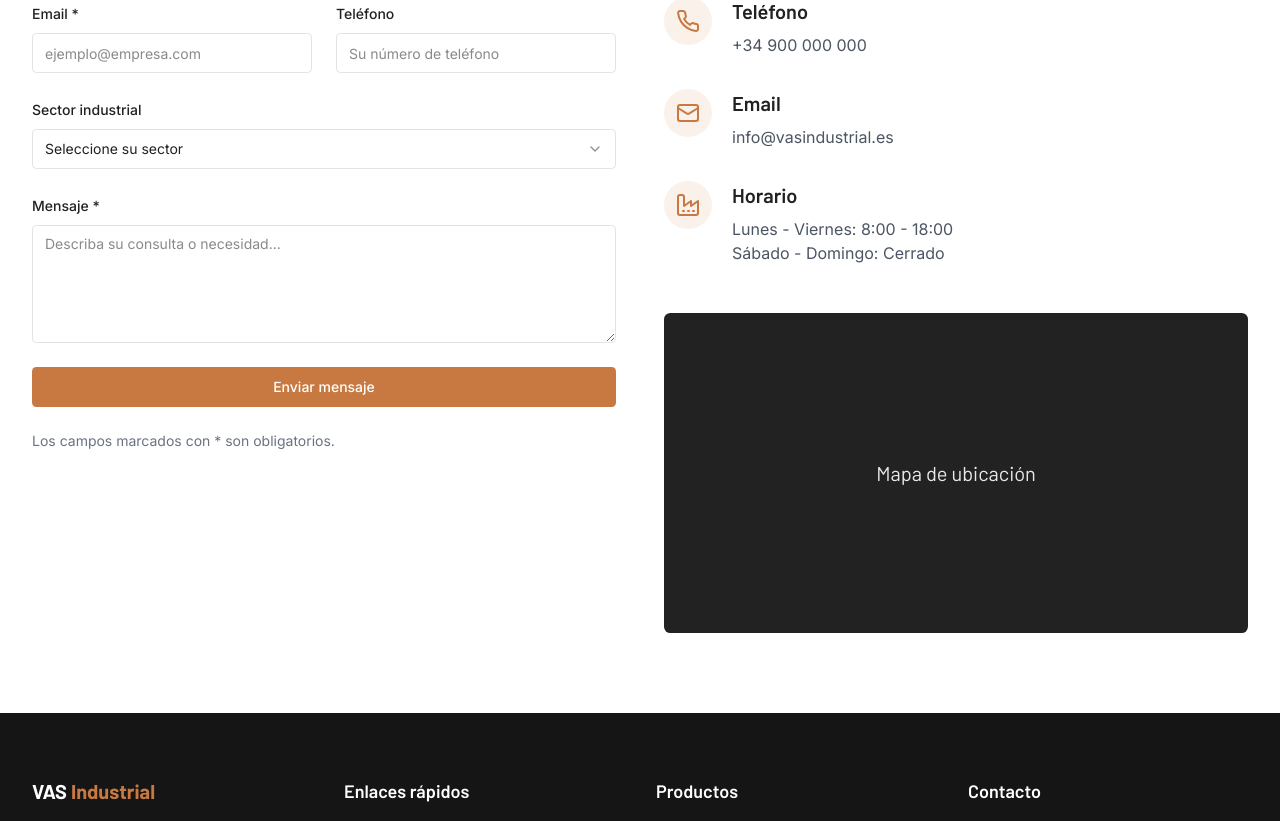
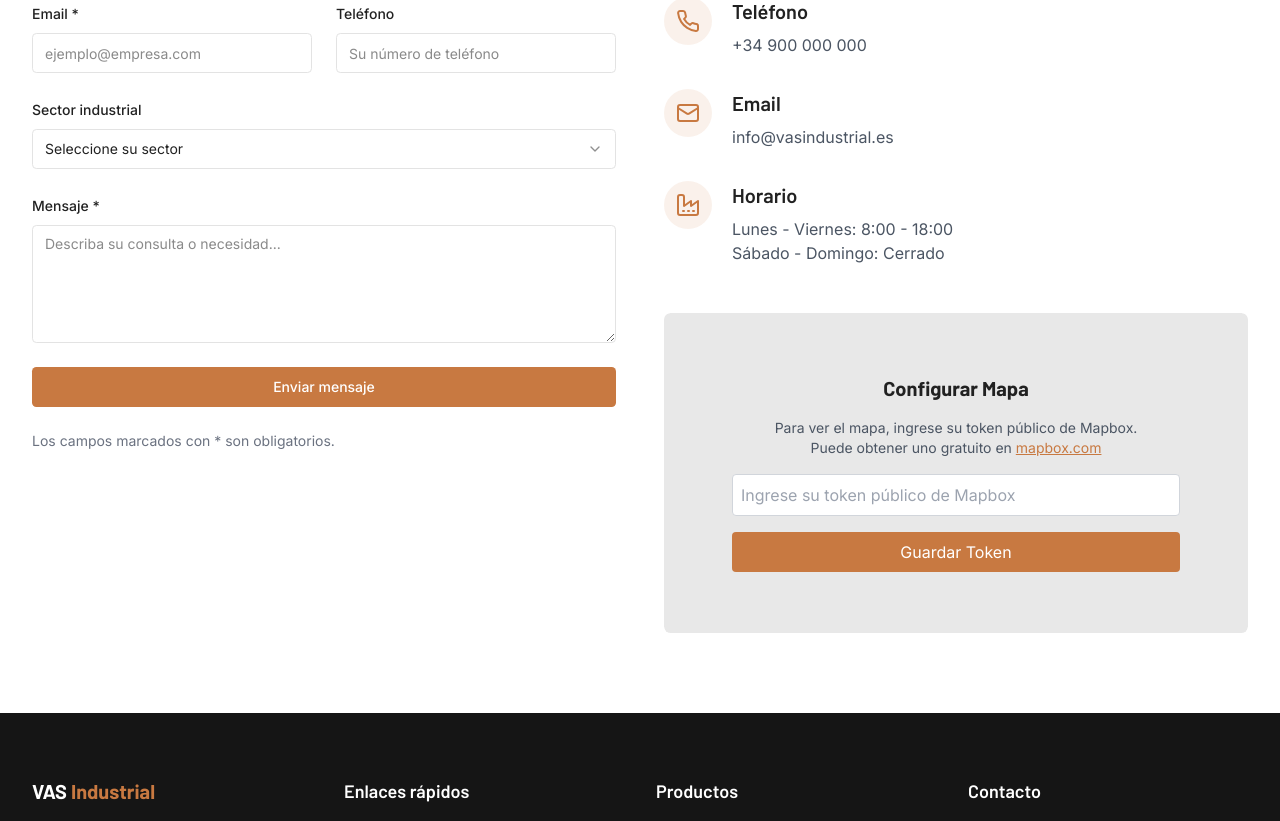
Before and after one commit to NClaraso/vas-industrial-adhesives-web, a React (Vite) app: page /contacto in a window 1280 px wide. Shown: the part 575-1396 px from the top of the page. Built offline with nearby package versions, Linux system fonts and the light colour scheme.

Commit message:
Embed Google Maps in Contacto page
Embed a Google Maps component with the address C. los Gremios Segovianos, 7 (Parc. 4) 40195 Segovia – España in the Contacto page.

```diff
--- a/package.json
+++ b/package.json
@@ -47,6 +47,7 @@
     "embla-carousel-react": "^8.3.0",
     "input-otp": "^1.2.4",
     "lucide-react": "^0.462.0",
+    "mapbox-gl": "^3.11.1",
     "next-themes": "^0.3.0",
     "react": "^18.3.1",
     "react-day-picker": "^8.10.1",
--- /dev/null
+++ b/src/components/Map.tsx
@@ -0,0 +1,112 @@
+
+import React, { useEffect, useRef, useState } from 'react';
+import mapboxgl from 'mapbox-gl';
+import 'mapbox-gl/dist/mapbox-gl.css';
+
+interface MapProps {
+  address: string;
+  className?: string;
+}
+
+const Map: React.FC<MapProps> = ({ address, className = "h-full w-full" }) => {
+  const mapContainer = useRef<HTMLDivElement>(null);
+  const map = useRef<mapboxgl.Map | null>(null);
+  const marker = useRef<mapboxgl.Marker | null>(null);
+  const [mapboxToken, setMapboxToken] = useState<string | null>(localStorage.getItem('mapbox-token'));
+
+  const initializeMap = (token: string, coordinates: [number, number]) => {
+    if (!mapContainer.current) return;
+
+    mapboxgl.accessToken = token;
+
+    map.current = new mapboxgl.Map({
+      container: mapContainer.current,
+      style: 'mapbox://styles/mapbox/streets-v11',
+      center: coordinates,
+      zoom: 15
+    });
+
+    map.current.addControl(new mapboxgl.NavigationControl(), 'top-right');
+
+    marker.current = new mapboxgl.Marker({ color: '#C87941' })
+      .setLngLat(coordinates)
+      .addTo(map.current);
+  };
+
+  useEffect(() => {
+    // Segovian coordinates (aproximately)
+    const segoviaCoordinates: [number, number] = [-4.110742, 40.941731];
+
+    const geocodeAddress = async (token: string) => {
+      try {
+        const response = await fetch(
+          `https://api.mapbox.com/geocoding/v5/mapbox.places/${encodeURIComponent(address)}.json?access_token=${token}`
+        );
+        const data = await response.json();
+
+        if (data.features && data.features.length > 0) {
+          const [lng, lat] = data.features[0].center;
+          initializeMap(token, [lng, lat]);
+        } else {
+          initializeMap(token, segoviaCoordinates);
+        }
+      } catch (error) {
+        console.error('Error geocoding address:', error);
+        initializeMap(token, segoviaCoordinates);
+      }
+    };
+
+    if (mapboxToken) {
+      geocodeAddress(mapboxToken);
+    }
+
+    return () => {
+      if (map.current) {
+        map.current.remove();
+      }
+    };
+  }, [address, mapboxToken]);
+
+  const handleSaveToken = (e: React.FormEvent<HTMLFormElement>) => {
+    e.preventDefault();
+    const formData = new FormData(e.currentTarget);
+    const token = formData.get('token') as string;
+
+    if (token) {
+      localStorage.setItem('mapbox-token', token);
+      setMapboxToken(token);
+    }
+  };
+
+  if (!mapboxToken) {
+    return (
+      <div className={`${className} bg-vas-gray/10 rounded-lg flex flex-col items-center justify-center p-6`}>
+        <h3 className="text-xl font-bold mb-4 text-center">Configurar Mapa</h3>
+        <p className="text-sm text-gray-600 mb-4 text-center">
+          Para ver el mapa, ingrese su token público de Mapbox.
+          <br />
+          Puede obtener uno gratuito en <a href="https://www.mapbox.com/signup/" target="_blank" rel="noreferrer" className="text-vas-bronze underline">mapbox.com</a>
+        </p>
+        <form onSubmit={handleSaveToken} className="w-full max-w-md space-y-4">
+          <input
+            type="text"
+            name="token"
+            placeholder="Ingrese su token público de Mapbox"
+            className="w-full p-2 border border-gray-300 rounded"
+            required
+          />
+          <button
+            type="submit"
+            className="w-full bg-vas-bronze text-white p-2 rounded hover:bg-vas-bronze/90"
+          >
+            Guardar Token
+          </button>
+        </form>
+      </div>
+    );
+  }
+
+  return <div ref={mapContainer} className={className} />;
+};
+
+export default Map;
--- a/src/pages/Contacto.tsx
+++ b/src/pages/Contacto.tsx
@@ -7,6 +7,8 @@ import { Textarea } from '@/components/ui/textarea';
 import { Label } from '@/components/ui/label';
 import { useToast } from '@/components/ui/use-toast';
 import { Select, SelectContent, SelectItem, SelectTrigger, SelectValue } from '@/components/ui/select';
+import Map from '@/components/Map';
+
 const Contacto = () => {
   const {
     toast
@@ -21,6 +23,7 @@ const Contacto = () => {
   });
   const [isSubmitting, setIsSubmitting] = useState(false);
   const [isSubmitted, setIsSubmitted] = useState(false);
+
   const handleChange = (e: React.ChangeEvent<HTMLInputElement | HTMLTextAreaElement>) => {
     const {
       name,
@@ -31,12 +34,14 @@ const Contacto = () => {
       [name]: value
     }));
   };
+
   const handleSelectChange = (value: string) => {
     setFormData(prev => ({
       ...prev,
       industry: value
     }));
   };
+
   const handleSubmit = (e: React.FormEvent<HTMLFormElement>) => {
     e.preventDefault();
     setIsSubmitting(true);
@@ -61,6 +66,7 @@ const Contacto = () => {
       });
     }, 1500);
   };
+
   return <Layout>
       {/* Hero Section */}
       <section className="pt-32 pb-16 bg-vas-dark text-white relative">
@@ -209,9 +215,7 @@ const Contacto = () => {
               </div>
 
               <div className="relative h-80 rounded-lg overflow-hidden">
-                <div className="absolute inset-0 bg-vas-gray flex items-center justify-center">
-                  <span className="text-white/90 text-xl font-heading">Mapa de ubicación</span>
-                </div>
+                <Map address="C. los Gremios Segovianos, 7 (Parc. 4) 40195 Segovia - España" className="w-full h-full" />
               </div>
             </div>
           </div>
```
Also changed, not shown: 1 other file (tests, documents, lock files or other folders).
